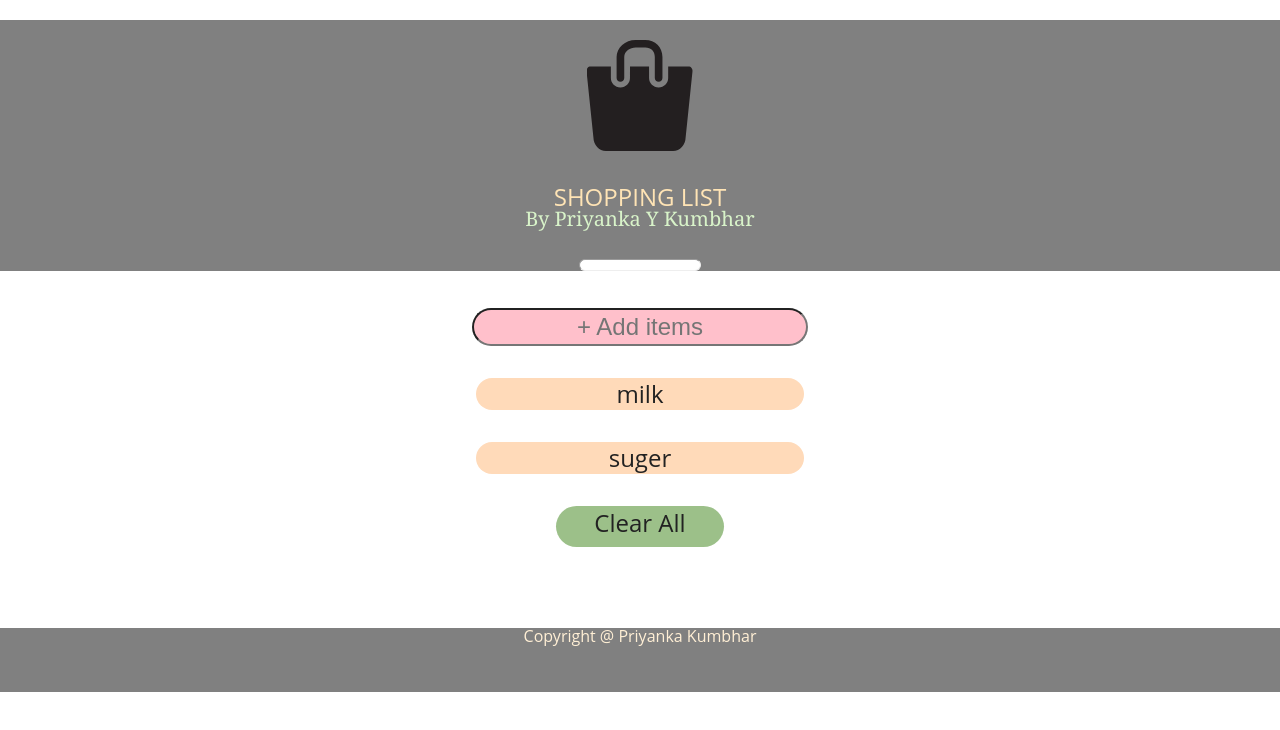
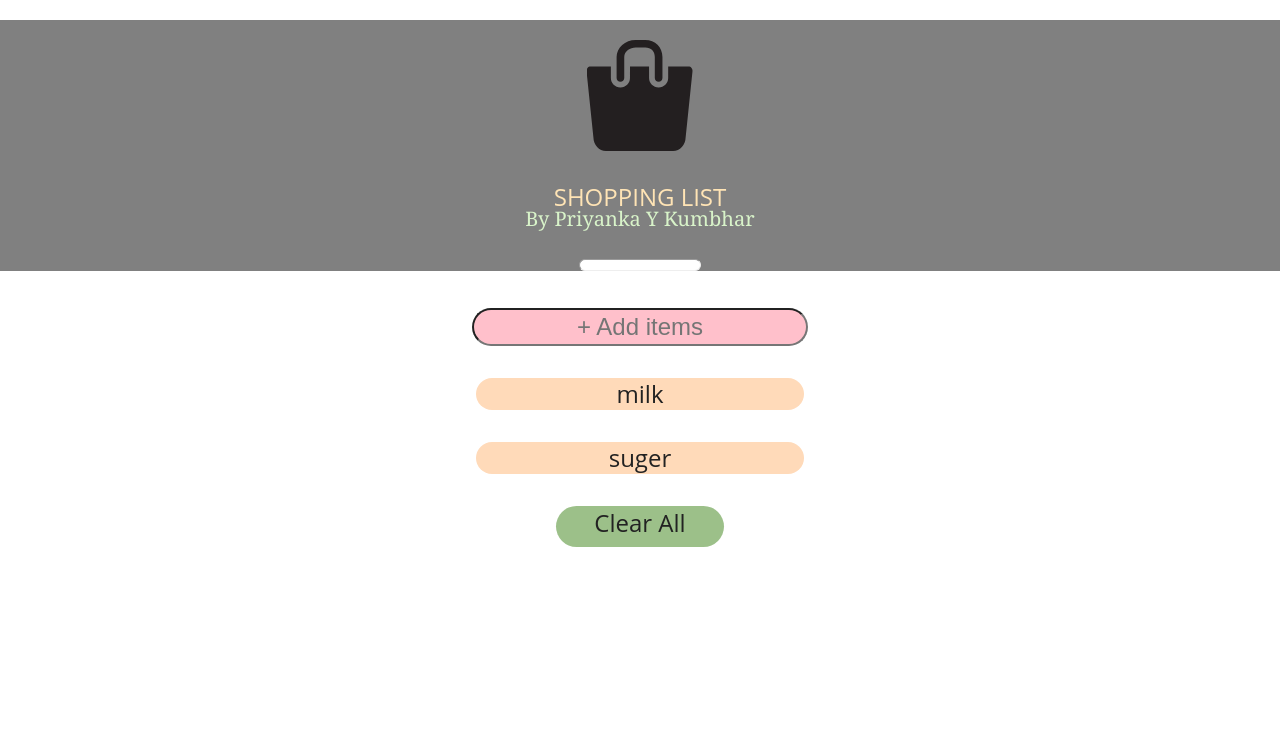
Before and after one commit to priyankakumbha/shoppinglistApp, a plain HTML site: page index.html in a window 1280 px wide. Drawn offline with nearby package versions, Linux system fonts and the light colour scheme.

Commit message:
removed footer

```diff
--- a/css/main.css
+++ b/css/main.css
@@ -11,7 +11,7 @@ body {
 }
 #heading{
 	background-color: #808080;
-}
+		}
 
 #logo {
 	margin-top:20px;
@@ -47,6 +47,8 @@ hr{
 }
 #content{
 	height:20rem;
+
+
 }
 #addItems{
 	margin: 2rem auto 0 auto;
@@ -100,13 +102,13 @@ hr{
 	font-size: 1.5rem;
 	display:inline-block;
 }
-#footer{
-	margin-top:2rem;
+/*#footer{
+	margin-top:15rem;
 	text-align: center;
 	background-color: #808080;
 	height:4rem;
 
-}
+}*/
 h3{
 	text-align: center;
 	color:#FFEFD5;
--- a/index.html
+++ b/index.html
@@ -30,10 +30,10 @@
 	     			</div>
 	     			<div id="button">Clear All</div>
 	     		</div>
-	     		<div id="footer">
+	     		<!-- <div id="footer">
 	     		<h3>Copyright @ Priyanka Kumbhar</h3>
 
-	     		</div>
+	     		</div> -->
 
  </div>
 
--- a/js/app.js
+++ b/js/app.js
@@ -1,4 +1,8 @@
 $(document).ready(function(){
+   if ($("#item").is(':empty')){
+      console.log("list is empty");
+    $("#button").hide();
+}
 $( "#addItems" ).keypress(function(e) {
   if (e.keyCode == 13) {
   var itemvalue = $("#addItems" ).val();
@@ -15,6 +19,7 @@ $( "#addItems" ).keypress(function(e) {
 $(document).on("click", ".delete", function(){
 
     $(this).closest('#item').fadeOut(300);
+
 });
 
 $(document).on("click", "#button", function(){
```
